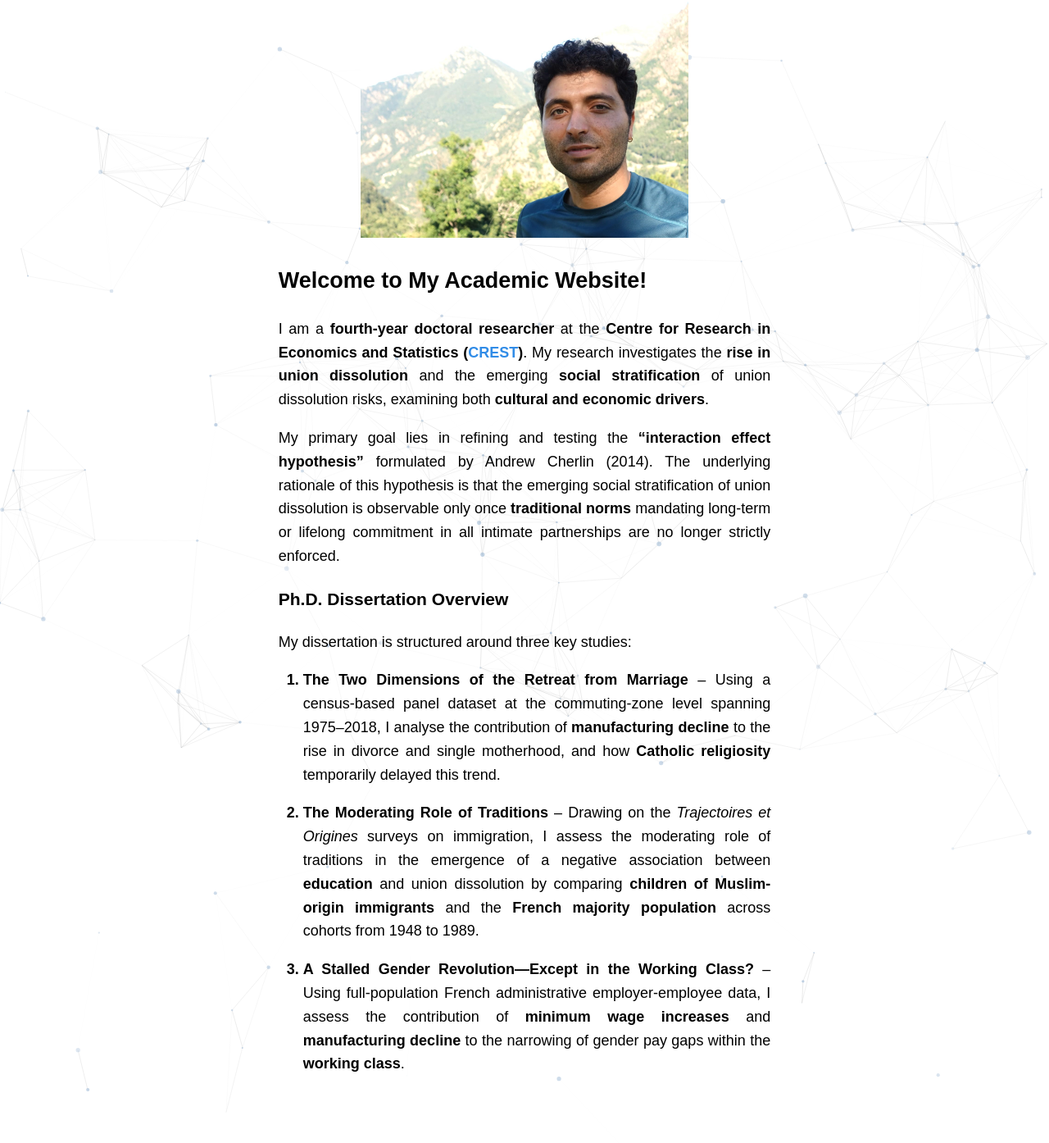
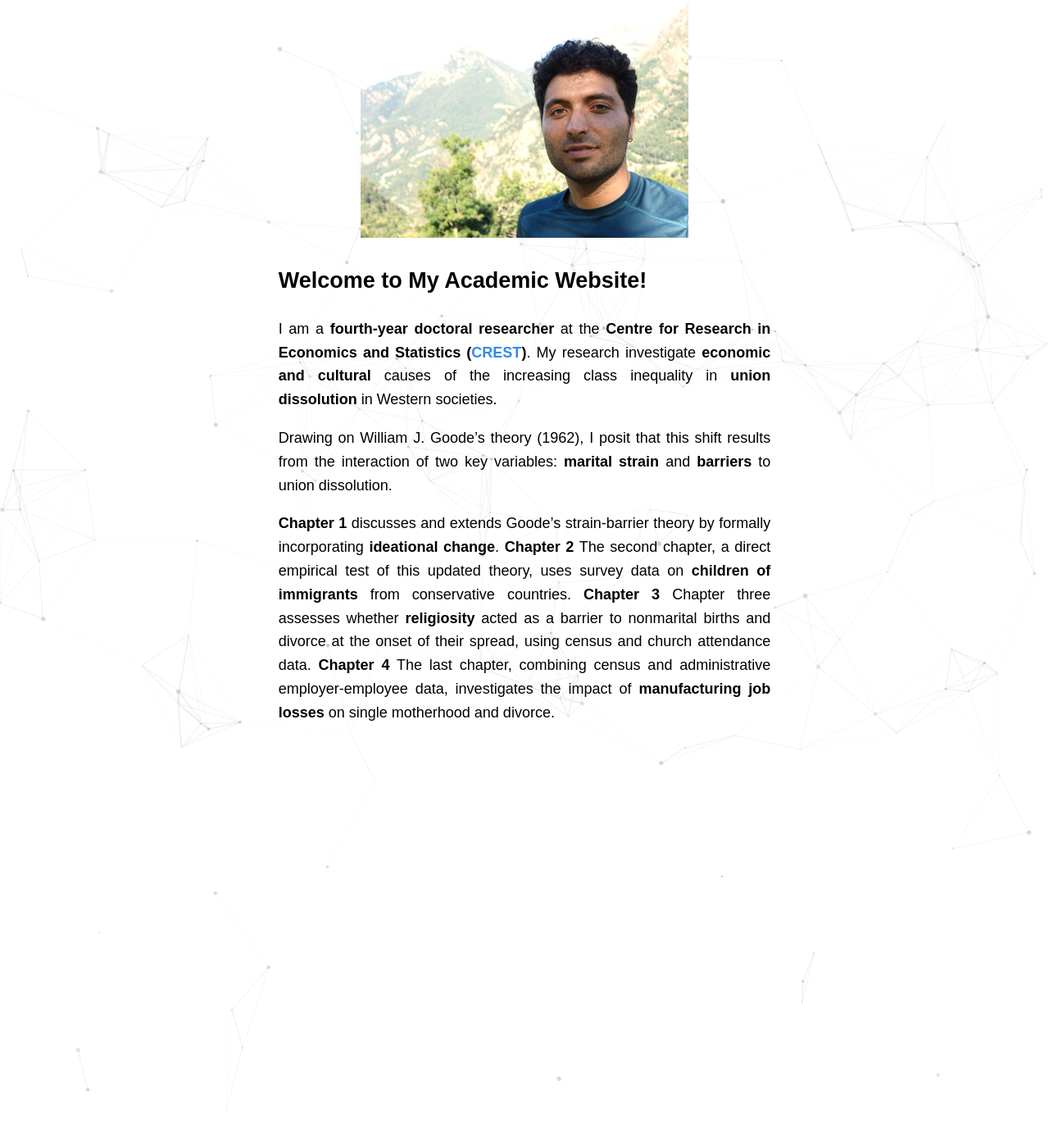
Before and after one commit to sofianelatifi/sofianelatifi.github.io, a Jekyll site: the page built from index.md, in a window 1280 px wide and 1400 px high, scrolled down 150 px. Shown: the top 1394 px of the window at 82% size. Built offline with Jekyll 4.4.1, drawn with Linux system fonts in a browser that asks for light colours; after the commit the page ends 1122 px from its top, so only the background shows below that.

Commit message:
Update index.md

```diff
--- a/index.md
+++ b/index.md
@@ -31,16 +31,11 @@ title: Sofian El Atifi
 
 ## Welcome to My Academic Website!
 
-I am a **fourth-year doctoral researcher** at the **Centre for Research in Economics and Statistics ([CREST](https://crest.science/user/Sofian-EL-ATIFI/?profiletab=posts))**. My research investigates the **rise in union dissolution** and the emerging **social stratification** of union dissolution risks, examining both **cultural and economic drivers**.
+I am a **fourth-year doctoral researcher** at the **Centre for Research in Economics and Statistics ([CREST](https://crest.science/user/Sofian-EL-ATIFI/?profiletab=posts))**. My research investigate **economic and cultural** causes of the increasing class inequality in **union dissolution** in Western societies.
 
-My primary goal lies in refining and testing the **"interaction effect hypothesis"** formulated by Andrew Cherlin (2014). The underlying rationale of this hypothesis is that the emerging social stratification of union dissolution is observable only once **traditional norms** mandating long-term or lifelong commitment in all intimate partnerships are no longer strictly enforced.
+Drawing on William J. Goode’s theory (1962), I posit that this shift results from the interaction of two key variables: **marital strain** and **barriers** to union dissolution.
 
-### Ph.D. Dissertation Overview
-
-My dissertation is structured around three key studies:
-
-1. **The Two Dimensions of the Retreat from Marriage** – Using a census-based panel dataset at the commuting-zone level spanning 1975–2018, I analyse the contribution of **manufacturing decline** to the rise in divorce and single motherhood, and how **Catholic religiosity** temporarily delayed this trend.
-
-2. **The Moderating Role of Traditions** – Drawing on the *Trajectoires et Origines* surveys on immigration, I assess the moderating role of traditions in the emergence of a negative association between **education** and union dissolution by comparing **children of Muslim-origin immigrants** and the **French majority population** across cohorts from 1948 to 1989.
-
-3. **A Stalled Gender Revolution—Except in the Working Class?** – Using full-population French administrative employer-employee data, I assess the contribution of **minimum wage increases** and **manufacturing decline** to the narrowing of gender pay gaps within the **working class**.
+**Chapter 1** discusses and extends Goode’s strain-barrier theory by formally incorporating **ideational change**.
+**Chapter 2** The second chapter, a direct empirical test of this updated theory, uses survey data on **children of immigrants** from conservative countries.
+**Chapter 3** Chapter three assesses whether **religiosity** acted as a barrier to nonmarital births and divorce at the onset of their spread, using census and church attendance data.
+**Chapter 4** The last chapter, combining census and administrative employer-employee data, investigates the impact of **manufacturing job losses** on single motherhood and divorce.
```
